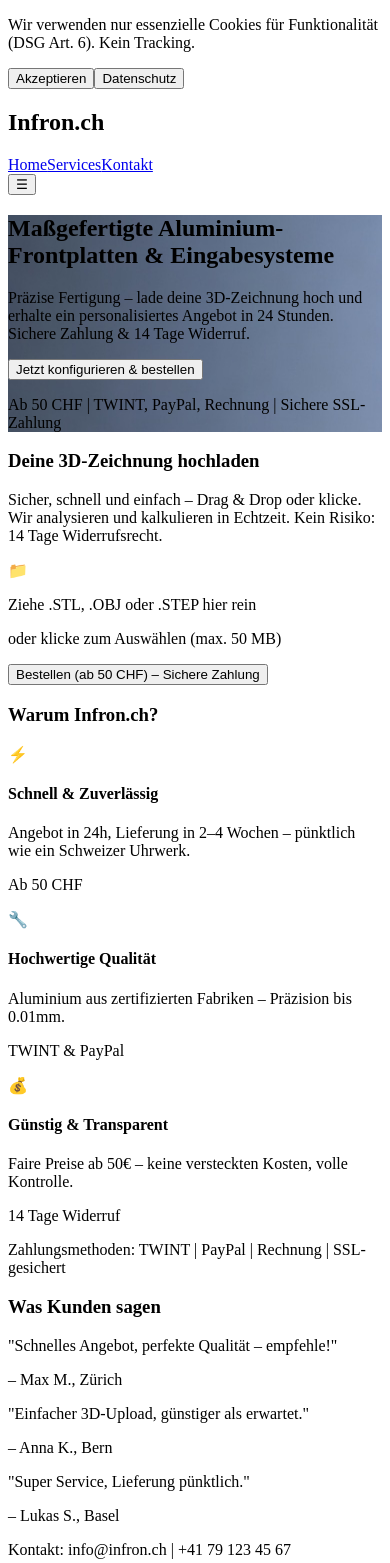
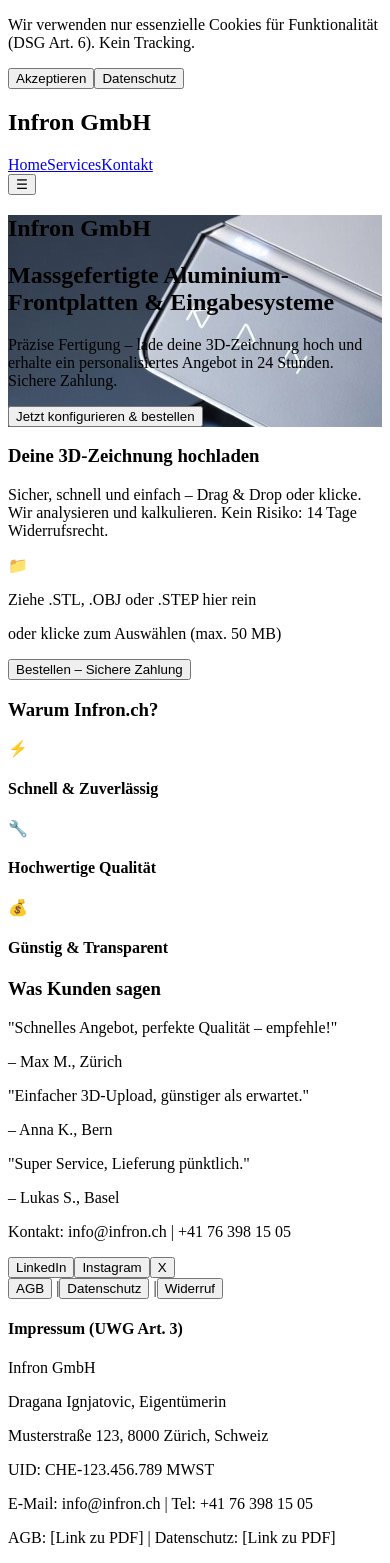
Before and after one commit to FrontInput/frontinput-website, a React (Create React App) app: page / in a window 390 px wide. Shown: the top 1563 px of the page. Built offline with nearby package versions, Linux system fonts and the light colour scheme.

Commit message:
Update phone number to +41 76 398 15 05

```diff
--- a/src/App.js
+++ b/src/App.js
@@ -66,8 +66,8 @@
         <div className="fixed bottom-0 left-0 right-0 bg-gray-800 text-white p-4 z-50 shadow-lg">
           <p className="text-sm mb-2">Wir verwenden nur essenzielle Cookies für Funktionalität (DSG Art. 6). Kein Tracking.</p>
           <div className="flex space-x-4">
-            <button onClick={() => setShowCookies(false)} className="bg-blue-600 px-4 py-2 rounded text-sm hover:bg-blue-700 transition">Akzeptieren</button>
-            <button onClick={() => setShowDatenschutz(true)} className="text-blue-400 hover:text-blue-300 transition">Datenschutz</button>
+            <button onClick={() => setShowCookies(false)} className="bg-blue-600 px-4 py-2 rounded text-sm hover:bg-blue-700 transition-colors">Akzeptieren</button>
+            <button onClick={() => setShowDatenschutz(true)} className="text-blue-400 hover:text-blue-300 transition-colors">Datenschutz</button>
           </div>
         </div>
       )}
@@ -77,7 +77,7 @@
         <div className="fixed inset-0 bg-black bg-opacity-50 flex items-center justify-center z-50">
           <div className="bg-white p-6 rounded-lg max-w-md w-full m-4">
             <h3 className="text-lg font-bold mb-4">Datenschutzerklärung (revDSG 2023)</h3>
-            <p className="text-sm mb-4">Infron.ch verarbeitet nur notwendige Daten (E-Mail, 3D-Dateien) für Angebote (Art. 6 DSG). Kein Verkauf an Dritte. Widerruf: info@infron.ch. Cookies: Nur Session (kein Consent nötig). Volltext: [Link zu PDF].</p>
+            <p className="text-sm mb-4">Infron GmbH verarbeitet nur notwendige Daten (E-Mail, 3D-Dateien) für Angebote (Art. 6 DSG). Kein Verkauf an Dritte. Widerruf: info@infron.ch. Cookies: Nur Session (kein Consent nötig). Volltext: [Link zu PDF].</p>
             <button onClick={() => setShowDatenschutz(false)} className="bg-gray-200 px-4 py-2 rounded hover:bg-gray-300">Schließen</button>
           </div>
         </div>
@@ -159,7 +159,7 @@
         <nav className="max-w-7xl mx-auto px-4 sm:px-6 lg:px-8">
           <div className="flex justify-between items-center h-16">
             <div className="flex items-center">
-              <h1 className="text-2xl font-bold text-blue-600 dark:text-blue-400 animate-pulse">Infron.ch</h1>
+              <h1 className="text-2xl font-bold text-blue-600 dark:text-blue-400 animate-pulse">Infron GmbH</h1>
             </div>
             <div className="hidden md:flex space-x-8">
               <a href="#home" className="text-gray-700 dark:text-gray-300 hover:text-blue-600 dark:hover:text-blue-400 transition-colors duration-300">Home</a>
@@ -188,15 +188,15 @@
       <section id="home" className="text-white py-32 relative overflow-hidden bg-cover bg-center h-96 md:h-screen" style={{backgroundImage: 'url(/hero-bg.jpg)'}}>
         <div className="absolute inset-0 bg-black opacity-20"></div>
         <div className="max-w-7xl mx-auto px-4 sm:px-6 lg:px-8 text-center relative z-10 flex flex-col items-center justify-center h-full">
-          <h2 className="text-4xl md:text-6xl font-bold mb-4 drop-shadow-lg">Maßgefertigte Aluminium-Frontplatten & Eingabesysteme</h2>
-          <p className="text-lg md:text-xl mb-8 max-w-3xl opacity-90 drop-shadow-md">Präzise Fertigung – lade deine 3D-Zeichnung hoch und erhalte ein personalisiertes Angebot in 24 Stunden. Sichere Zahlung & 14 Tage Widerruf.</p>
+          <h1 className="text-2xl md:text-4xl font-bold mb-2">Infron GmbH</h1>
+          <h2 className="text-4xl md:text-6xl font-bold mb-4 drop-shadow-lg">Massgefertigte Aluminium-Frontplatten & Eingabesysteme</h2>
+          <p className="text-lg md:text-xl mb-8 max-w-3xl opacity-90 drop-shadow-md">Präzise Fertigung – lade deine 3D-Zeichnung hoch und erhalte ein personalisiertes Angebot in 24 Stunden. Sichere Zahlung.</p>
           <button
             onClick={() => document.querySelector('#upload').scrollIntoView({ behavior: 'smooth' })}
             className="bg-white text-blue-600 px-10 py-4 rounded-full font-semibold text-lg hover:bg-gray-100 hover:shadow-2xl transform hover:scale-105 transition-all duration-300 animate-pulse"
           >
             Jetzt konfigurieren & bestellen
           </button>
-          <p className="text-sm mt-4 opacity-90">Ab 50 CHF | TWINT, PayPal, Rechnung | Sichere SSL-Zahlung</p>
         </div>
       </section>
 
@@ -204,7 +204,7 @@
       <section id="upload" className="py-20 bg-gradient-to-b from-gray-50 to-white dark:from-gray-900 dark:to-gray-800">
         <div className="max-w-4xl mx-auto px-4 sm:px-6 lg:px-8 text-center">
           <h3 className="text-4xl font-bold text-gray-800 dark:text-white mb-4">Deine 3D-Zeichnung hochladen</h3>
-          <p className="text-lg text-gray-600 dark:text-gray-300 mb-12 max-w-3xl mx-auto">Sicher, schnell und einfach – Drag & Drop oder klicke. Wir analysieren und kalkulieren in Echtzeit. Kein Risiko: 14 Tage Widerrufsrecht.</p>
+          <p className="text-lg text-gray-600 dark:text-gray-300 mb-12 max-w-lg mx-auto">Sicher, schnell und einfach – Drag & Drop oder klicke. Wir analysieren und kalkulieren. Kein Risiko: 14 Tage Widerrufsrecht.</p>
 
           <div
             {...getRootProps()}
@@ -238,7 +238,7 @@
           )}
 
           <button onClick={handleBestellen} className="mt-8 bg-green-600 text-white px-8 py-3 rounded-lg font-semibold hover:bg-green-700 transition-colors">
-            Bestellen (ab 50 CHF) – Sichere Zahlung
+            Bestellen – Sichere Zahlung
           </button>
         </div>
       </section>
@@ -251,24 +251,15 @@
             <div className="bg-gray-50 dark:bg-gray-800 p-8 rounded-2xl text-center group hover:shadow-2xl hover:scale-105 transition-all duration-500">
               <span className="text-5xl mb-4 block text-blue-500 group-hover:rotate-12 transition-transform duration-300">⚡</span>
               <h4 className="text-2xl font-bold mb-4 text-gray-800 dark:text-white">Schnell & Zuverlässig</h4>
-              <p className="text-gray-600 dark:text-gray-300">Angebot in 24h, Lieferung in 2–4 Wochen – pünktlich wie ein Schweizer Uhrwerk.</p>
-              <p className="text-sm text-green-600 mt-2 font-semibold">Ab 50 CHF</p>
             </div>
             <div className="bg-gray-50 dark:bg-gray-800 p-8 rounded-2xl text-center group hover:shadow-2xl hover:scale-105 transition-all duration-500">
               <span className="text-5xl mb-4 block text-green-500 group-hover:rotate-12 transition-transform duration-300">🔧</span>
               <h4 className="text-2xl font-bold mb-4 text-gray-800 dark:text-white">Hochwertige Qualität</h4>
-              <p className="text-gray-600 dark:text-gray-300">Aluminium aus zertifizierten Fabriken – Präzision bis 0.01mm.</p>
-              <p className="text-sm text-green-600 mt-2 font-semibold">TWINT & PayPal</p>
             </div>
             <div className="bg-gray-50 dark:bg-gray-800 p-8 rounded-2xl text-center group hover:shadow-2xl hover:scale-105 transition-all duration-500">
               <span className="text-5xl mb-4 block text-yellow-500 group-hover:rotate-12 transition-transform duration-300">💰</span>
               <h4 className="text-2xl font-bold mb-4 text-gray-800 dark:text-white">Günstig & Transparent</h4>
-              <p className="text-gray-600 dark:text-gray-300">Faire Preise ab 50€ – keine versteckten Kosten, volle Kontrolle.</p>
-              <p className="text-sm text-green-600 mt-2 font-semibold">14 Tage Widerruf</p>
             </div>
-          </div>
-          <div className="mt-8 text-center">
-            <p className="text-sm text-gray-600">Zahlungsmethoden: <span className="text-blue-600">TWINT | PayPal | Rechnung</span> | SSL-gesichert</p>
           </div>
         </div>
       </section>
@@ -298,7 +289,7 @@
       <footer id="contact" className="bg-gray-900 text-white py-12">
         <div className="max-w-7xl mx-auto px-4 sm:px-6 lg:px-8">
           <div className="text-center mb-4">
-            <p className="text-lg">Kontakt: info@infron.ch | +41 79 123 45 67</p>
+            <p className="text-lg">Kontakt: info@infron.ch | +41 76 398 15 05</p>
           </div>
           <div className="flex justify-center space-x-6 mb-4">
             <button onClick={() => openSocial('https://linkedin.com/in/sebastian-nacht')} className="text-gray-400 hover:text-white transition-colors duration-300">LinkedIn</button>
@@ -312,13 +303,13 @@
           </div>
           <div className="text-center text-xs opacity-75">
             <h4 className="font-bold mb-2">Impressum (UWG Art. 3)</h4>
-            <p>Infron.ch</p>
+            <p>Infron GmbH</p>
             <p>Dragana Ignjatovic, Eigentümerin</p>
             <p>Musterstraße 123, 8000 Zürich, Schweiz</p>
             <p>UID: CHE-123.456.789 MWST</p>
-            <p>E-Mail: info@infron.ch | Tel: +41 79 123 45 67</p>
+            <p>E-Mail: info@infron.ch | Tel: +41 76 398 15 05</p>
             <p>AGB: [Link zu PDF] | Datenschutz: [Link zu PDF]</p>
-            <p>© 2025 Infron.ch – Alle Rechte vorbehalten</p>
+            <p>© 2025 Infron GmbH – Alle Rechte vorbehalten</p>
           </div>
         </div>
       </footer>
```
Also changed, not shown: public/hero-bg.jpg.
